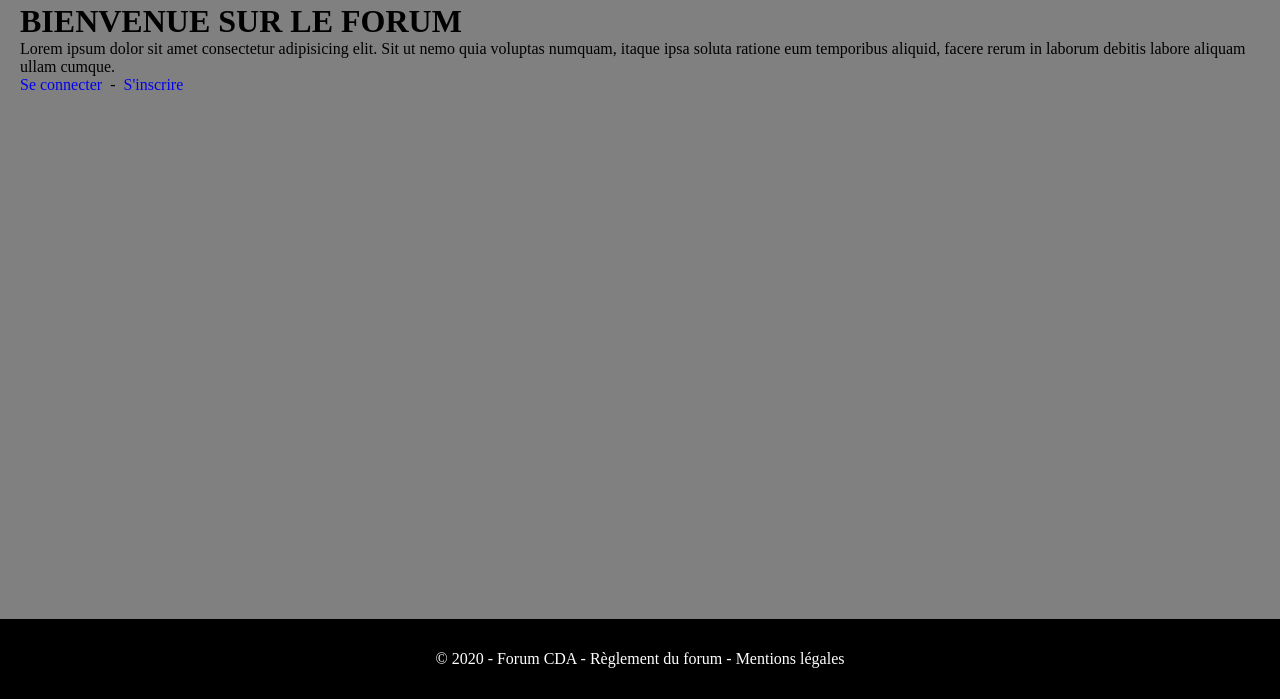
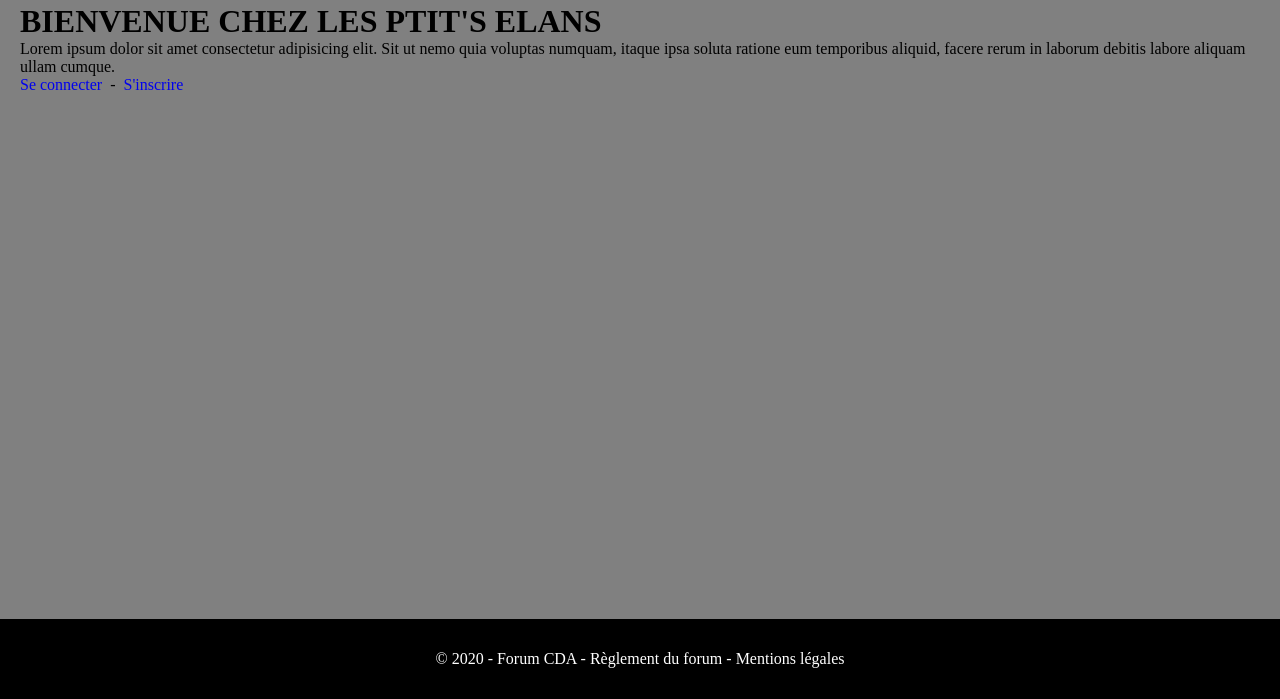
Before and after one commit to KrouriB/Exo_MVC_Forum, a PHP site: page / in a window 1280 px wide. Shown: the part 325-1024 px from the top of the page. Run offline with PHP 8.4, Linux system fonts and the light colour scheme; data that the repository does not hold is empty; some libraries are stand-ins or nearby versions.

Commit message:
lien fonction logOut + petit modif text

```diff
--- a/view/home.php
+++ b/view/home.php
@@ -1,4 +1,4 @@
-<h1>BIENVENUE SUR LE FORUM</h1>
+<h1>BIENVENUE CHEZ LES PTIT'S ELANS</h1>
 
 <p>Lorem ipsum dolor sit amet consectetur adipisicing elit. Sit ut nemo quia voluptas numquam, itaque ipsa soluta ratione eum temporibus aliquid, facere rerum in laborum debitis labore aliquam ullam cumque.</p>
 
--- a/view/template.php
+++ b/view/template.php
@@ -17,7 +17,7 @@
                 <div id="nav-left">
                     <a href="index.php">
                         <img src="#" alt="#">
-                        Les Ptit's Elan
+                        Les Ptit's Elans
                     </a>
                     <?php
                         if(App\Session::isAdmin()){
@@ -32,7 +32,7 @@
                     if(App\Session::getUser()){
                         ?>
                             <a href="#"><span class="fas fa-user"></span>&nbsp;&nbsp;<?= App\Session::getUser()?></a>
-                            <a href="#">Déconnexion</a>
+                            <a href="index.php?ctrl=security&action=logOut">Déconnexion</a>
                             <a href="index.php?ctrl=forum&action=listTopics">la liste des topics</a>
                             <a href="index.php?ctrl=forum&action=listCategories">la liste des categories</a>
                         <?php
@@ -41,8 +41,6 @@
                         ?>
                             <a href="index.php?ctrl=security&action=login">Connexion</a>
                             <a href="index.php?ctrl=security&action=register">Inscription</a>
-                            <a href="index.php?ctrl=forum&action=listTopics">la liste des topics</a>
-                            <a href="index.php?ctrl=forum&action=listCategories">la liste des categories</a>
                         <?php
                     }
                 ?>
```
